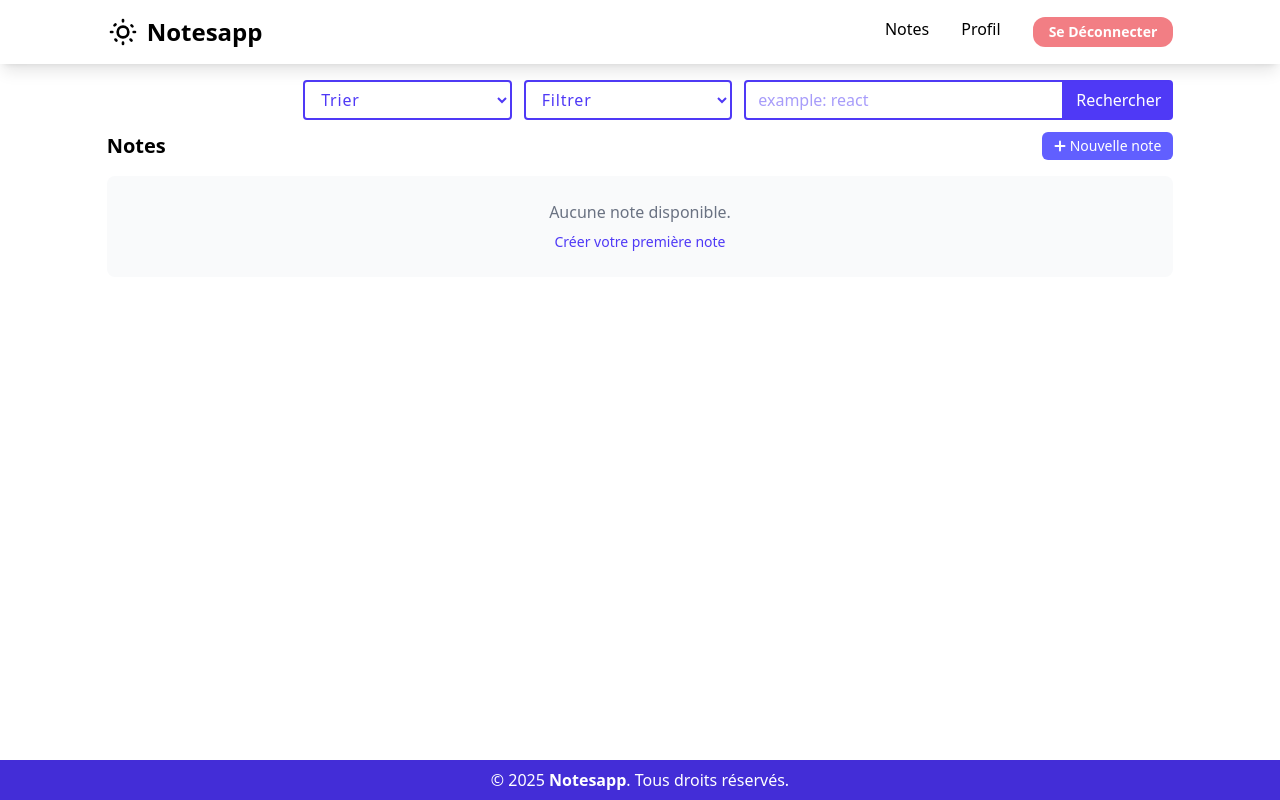
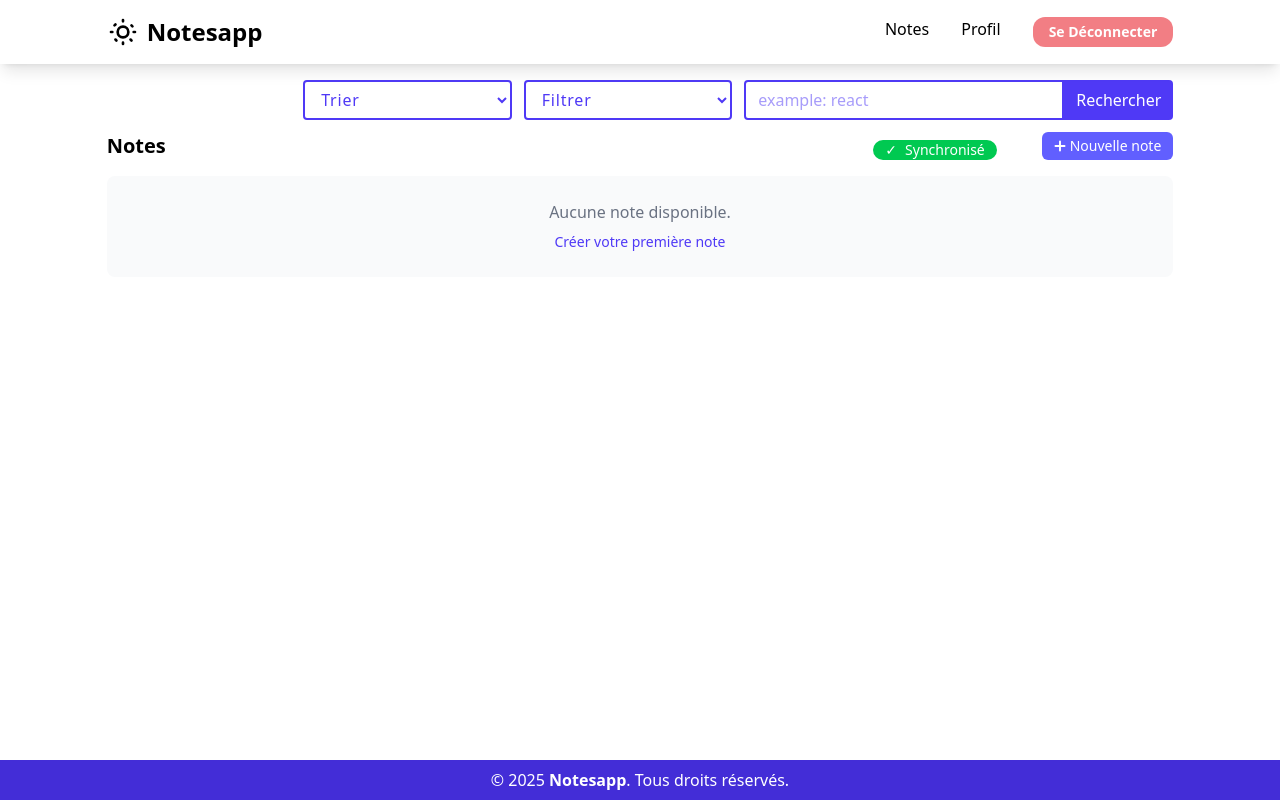
Before and after one commit to trab-ml/notesapp, a React (Vite) app: page /home in a window 1280 px wide. Built offline with nearby package versions, Linux system fonts and the light colour scheme; no server answers; the database is empty.

Commit message:
Add offline indicator component

```diff
--- a/src/App.tsx
+++ b/src/App.tsx
@@ -4,6 +4,7 @@ import Root from "./components/pages/Root";
 import ForgotPassword from "./auth/ForgotPassword";
 import Home from "./components/pages/Home";
 import NoMatch from "./components/pages/NoMatch";
+import Profile from "./components/molecules/Profile";
 
 export default function App() {
     return (
@@ -12,7 +13,7 @@ export default function App() {
                 <Route path="/" element={<Root isLogin={true} />} />
                 <Route path="/register" element={<Root isLogin={false} />} />
                 <Route path="/forgot-password" element={<ForgotPassword />} />
-                <Route path="/profile" element={<ForgotPassword />} />
+                <Route path="/profile" element={<Profile />} />
                 <Route path="/home" element={<Home />} />
                 <Route path="*" element={<NoMatch />} />
             </Routes>
--- a/src/auth/AuthIndex.tsx
+++ b/src/auth/AuthIndex.tsx
@@ -14,7 +14,7 @@ import {
     signInWithEmailAndPassword,
     updateProfile,
 } from "firebase/auth";
-import { saveUserProfile } from "../services/NoteService";
+import { saveUserProfile } from "../services/noteService";
 
 /**
  * Reusable component for authentification
--- a/src/components/atoms/Footer.tsx
+++ b/src/components/atoms/Footer.tsx
@@ -2,7 +2,7 @@ import React from "react";
 
 const Footer: React.FC = () => {
     return (
-        <footer className="bg-indigo-700 text-white py-1 md:py-2">
+        <footer className="bg-indigo-700 text-white py-1 md:py-2 mt-2">
             <div className="container mx-auto text-center">
                 <p>&copy; 2025 <span className="font-semibold">Notesapp</span>. Tous droits réservés.</p>
             </div>
--- a/src/components/atoms/NoteListHeader.tsx
+++ b/src/components/atoms/NoteListHeader.tsx
@@ -1,4 +1,5 @@
 import React from "react";
+import { NetworkStatusIndicator } from "../molecules/NetworkStatusIndicator";
 
 interface NoteListHeaderProps {
     onAddNote: () => void;
@@ -20,6 +21,9 @@ export const NoteListHeader: React.FC<NoteListHeaderProps> = ({
     return (
         <div className="flex justify-between items-center mb-4">
             <h2 className="text-xl font-bold">Notes</h2>
+
+            <div className="w-75 flex justify-between items-center">
+                <NetworkStatusIndicator />
                 <button
                     onClick={handleAddButtonClick}
                     className="bg-indigo-500 hover:bg-indigo-600 text-white text-sm px-3 py-1 rounded-md flex items-center"
@@ -43,5 +47,6 @@ export const NoteListHeader: React.FC<NoteListHeaderProps> = ({
                     Nouvelle note
                 </button>
             </div>
+        </div>
     );
 };
--- /dev/null
+++ b/src/components/molecules/NetworkStatusIndicator.tsx
@@ -0,0 +1,52 @@
+import React from 'react';
+import { useNetworkStatus } from '../../hooks/useNetworkStatus';
+
+interface NetworkStatusIndicatorProps {
+    syncStatus?: 'synced' | 'syncing' | 'offline';
+}
+
+export const NetworkStatusIndicator: React.FC<NetworkStatusIndicatorProps> = ({
+    syncStatus = 'synced'
+}) => {
+    const isOnline = useNetworkStatus();
+
+    const getStatusInfo = () => {
+        if (!isOnline) {
+            return {
+                color: 'bg-red-500',
+                text: 'Hors ligne',
+                icon: '⚡'
+            };
+        }
+
+        switch (syncStatus) {
+            case 'syncing':
+                return {
+                    color: 'bg-yellow-500',
+                    text: 'Synchronisation...',
+                    icon: '🔄'
+                };
+            case 'offline':
+                return {
+                    color: 'bg-orange-500',
+                    text: 'Données locales',
+                    icon: '💾'
+                };
+            default:
+                return {
+                    color: 'bg-green-500',
+                    text: 'Synchronisé',
+                    icon: '✓'
+                };
+        }
+    };
+
+    const status = getStatusInfo();
+
+    return (
+        <div className={`max-w-fit mt-2 flex items-center space-x-2 px-3 rounded-full ${status.color} text-white text-sm`}>
+            <span>{status.icon}</span>
+            <span>{status.text}</span>
+        </div>
+    );
+};
--- a/src/components/organisms/NoteList.tsx
+++ b/src/components/organisms/NoteList.tsx
@@ -46,7 +46,8 @@ const NoteList: React.FC<TNoteListSearchOptions> = ({
         user?.uid
     );
 
-    const handleAddNote = useCallback(async (values: NoteFormValues) => {
+    const handleAddNote = useCallback(
+        async (values: NoteFormValues) => {
             if (!user) return;
 
             try {
@@ -59,9 +60,12 @@ const NoteList: React.FC<TNoteListSearchOptions> = ({
             } catch (error) {
                 console.error("Error adding note:", error);
             }
-    }, [user, addNewNote]);
+        },
+        [user, addNewNote]
+    );
 
-    const handleEditNote = useCallback(async (values: NoteFormValues) => {
+    const handleEditNote = useCallback(
+        async (values: NoteFormValues) => {
             if (!noteToEdit?.id) return;
 
             try {
@@ -70,9 +74,12 @@ const NoteList: React.FC<TNoteListSearchOptions> = ({
             } catch (error) {
                 console.error("Error updating note:", error);
             }
-    }, [noteToEdit, updateExistingNote]);
+        },
+        [noteToEdit, updateExistingNote]
+    );
 
-    const handleToggleVisibility = useCallback(async (e: React.MouseEvent, note: INote) => {
+    const handleToggleVisibility = useCallback(
+        async (e: React.MouseEvent, note: INote) => {
             e.stopPropagation();
             if (!note.id) return;
 
@@ -81,23 +88,27 @@ const NoteList: React.FC<TNoteListSearchOptions> = ({
             } catch (error) {
                 console.error("Error updating note visibility:", error);
             }
-    }, [updateExistingNote]);
+        },
+        [updateExistingNote]
+    );
 
-    const handleDeleteNote = useCallback(async (e: React.MouseEvent, noteId: string) => {
+    const handleDeleteNote = useCallback(
+        async (e: React.MouseEvent, noteId: string) => {
             e.stopPropagation();
-
-        if (!window.confirm("Êtes-vous sûr de vouloir supprimer cette note ?")) {
+            if (!window.confirm("Êtes-vous sûr de vouloir supprimer cette note ?"))
                 return;
-        }
 
             try {
                 await removeNote(noteId);
             } catch (error) {
                 console.error("Error deleting note:", error);
             }
-    }, [removeNote]);
+        },
+        [removeNote]
+    );
 
-    const handleToggleFavorite = useCallback(async (e: React.MouseEvent, note: INote) => {
+    const handleToggleFavorite = useCallback(
+        async (e: React.MouseEvent, note: INote) => {
             e.stopPropagation();
             if (!note.id) return;
 
@@ -106,9 +117,12 @@ const NoteList: React.FC<TNoteListSearchOptions> = ({
             } catch (error) {
                 console.error("Error toggling favorite:", error);
             }
-    }, [toggleNoteFavorite]);
+        },
+        [toggleNoteFavorite]
+    );
 
-    const handleShare = useCallback(async (note: INote, email: string) => {
+    const handleShare = useCallback(
+        async (note: INote, email: string) => {
             if (!note.id || !user?.uid) return;
 
             try {
@@ -121,14 +135,16 @@ const NoteList: React.FC<TNoteListSearchOptions> = ({
                         : "Erreur lors du partage de la note";
                 alert(errorMessage);
             }
-    }, [user?.uid, shareNote]);
+        },
+        [user?.uid, shareNote]
+    );
 
     const handleEditClick = useCallback((note: INote) => {
         setNoteToEdit(note);
     }, []);
 
     const toggleExpandNote = useCallback((noteId: string) => {
-        setExpandedNote(prev => prev === noteId ? null : noteId);
+        setExpandedNote((prev) => (prev === noteId ? null : noteId));
     }, []);
 
     const handleEmptyStateAction = useCallback(() => {
--- a/src/firebase/firebase.ts
+++ b/src/firebase/firebase.ts
@@ -1,6 +1,6 @@
 import { initializeApp } from "firebase/app";
 import { getAuth } from "firebase/auth";
-import { getFirestore } from "firebase/firestore";
+import { disableNetwork, enableNetwork, initializeFirestore, persistentLocalCache, persistentMultipleTabManager } from "firebase/firestore";
 import { getStorage } from "firebase/storage";
 
 const firebaseConfig = {
@@ -13,9 +13,13 @@ const firebaseConfig = {
 };
 
 const app = initializeApp(firebaseConfig);
+const auth = getAuth(app);
+const db = initializeFirestore(app, {
+    localCache: persistentLocalCache({
+        tabManager: persistentMultipleTabManager(),
+    }),
+});
 
-const auth = getAuth(app);
-const db = getFirestore(app);
 const storage = getStorage(app);
 
-export { auth, db, storage };
+export { auth, db, storage, enableNetwork, disableNetwork };
--- /dev/null
+++ b/src/hooks/useNetworkStatus.ts
@@ -0,0 +1,20 @@
+import { useState, useEffect } from 'react';
+
+export const useNetworkStatus = () => {
+    const [isOnline, setIsOnline] = useState(navigator.onLine);
+
+    useEffect(() => {
+        const handleOnline = () => setIsOnline(true);
+        const handleOffline = () => setIsOnline(false);
+
+        window.addEventListener('online', handleOnline);
+        window.addEventListener('offline', handleOffline);
+
+        return () => {
+            window.removeEventListener('online', handleOnline);
+            window.removeEventListener('offline', handleOffline);
+        };
+    }, []);
+
+    return isOnline;
+};
--- a/src/hooks/useNotes.ts
+++ b/src/hooks/useNotes.ts
@@ -8,7 +8,7 @@ import {
     deleteNote,
     toggleFavorite,
     shareNoteWithUser,
-} from "../services/NoteService";
+} from "../services/noteService";
 import { Timestamp } from "firebase/firestore";
 
 export const useNotes = (userId?: string) => {
```
Also changed, not shown: src/services/noteService.ts (renamed from src/services/NoteService.ts). Lines whose indentation alone changed are shown as unchanged.
